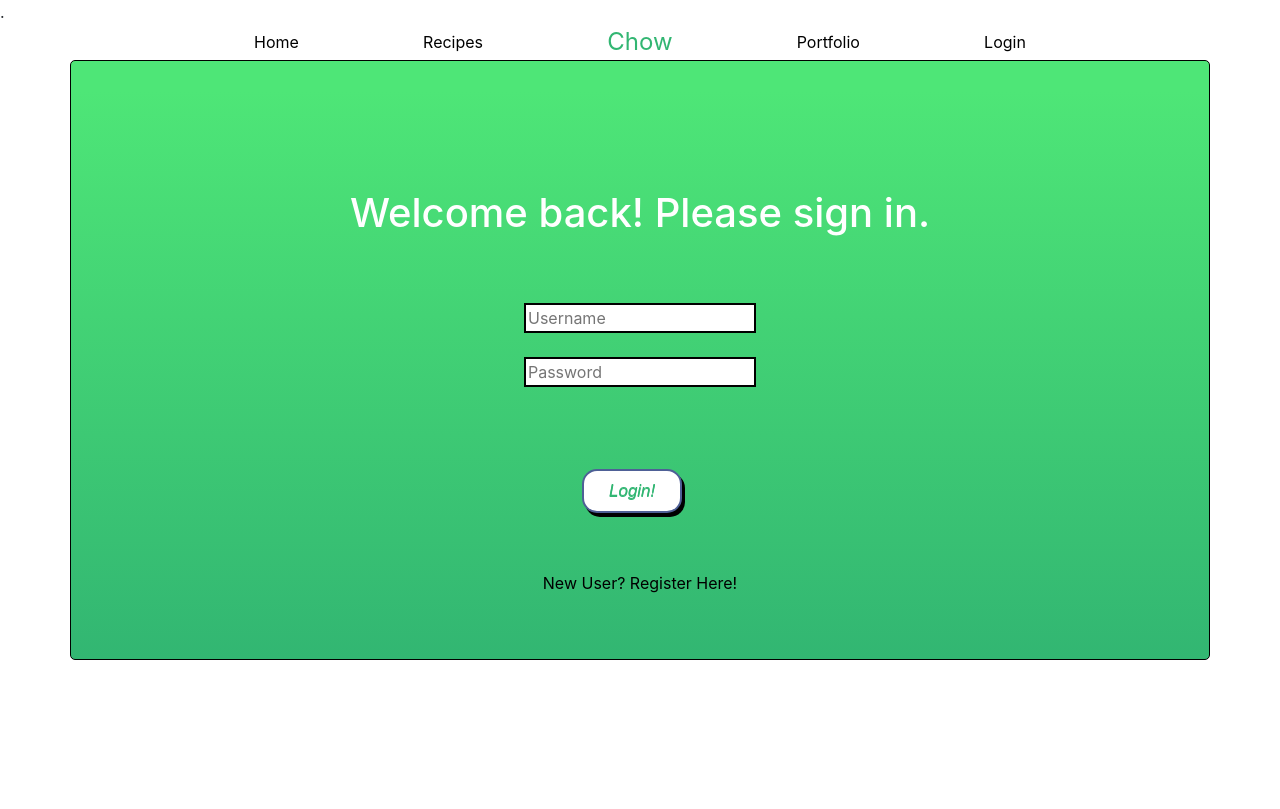
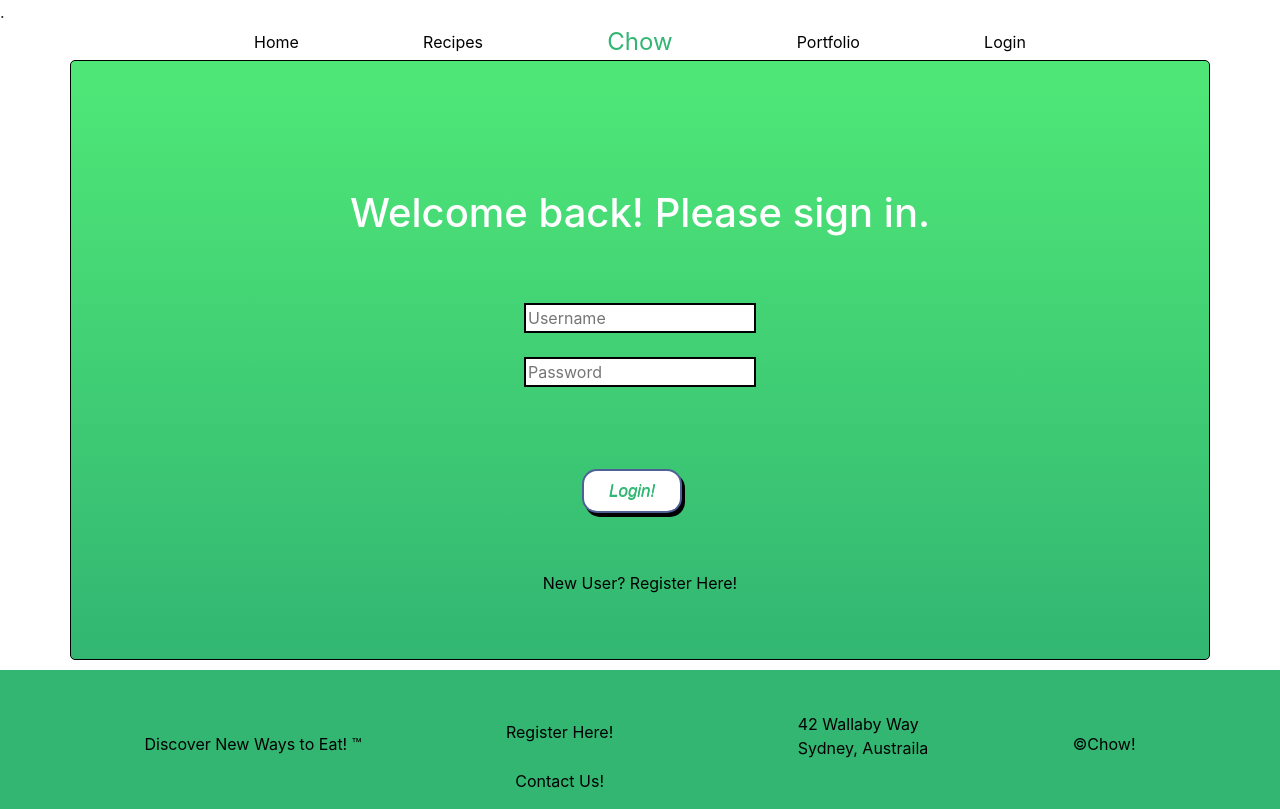
Before and after one commit to Chef-Portfolio-2/Frontend, a React (Create React App) app in the folder my-app/: page /login in a window 1280 px wide. Built offline with nearby package versions, Linux system fonts and the light colour scheme; no server answers; a web font is replaced by a local one.

Commit message:
fixed footer

```diff
--- a/my-app/package.json
+++ b/my-app/package.json
@@ -14,6 +14,7 @@
     "react-redux": "^7.1.3",
     "react-router-dom": "^5.1.2",
     "react-scripts": "3.3.0",
+    "react-sticky-footer": "^0.1.0-rc3",
     "reactstrap": "^8.2.0",
     "redux": "^4.0.5",
     "redux-logger": "^3.0.6",
--- a/my-app/src/components/ChefPortfolio/ChefPortfolioPage.js
+++ b/my-app/src/components/ChefPortfolio/ChefPortfolioPage.js
@@ -5,6 +5,7 @@ import {axiosWithAuth} from '../axiosAuthenticate/axiosWithAuth';
 import './ChefPortfolioPage.css';
 import PostRecipe from './PostRecipe.js';
 import NavBarSignOut from '../NavBars/NavBarSignOut';
+import Footer from '../Footer';
 
 function ChefPortfolioPage() {
     //call on axios to get the chef's login info to populate here
@@ -42,6 +43,7 @@ function ChefPortfolioPage() {
             </div>
 
             <ChefRecipeList recipes={chef} updateRecipes={setChef}/>
+            <Footer />
         </>
     )
 }
--- a/my-app/src/components/ChefPortfolio/Register.js
+++ b/my-app/src/components/ChefPortfolio/Register.js
@@ -3,6 +3,7 @@ import {axiosWithAuth} from '../axiosAuthenticate/axiosWithAuth';
 import { Link }from 'react-router-dom';
 import './Register.css';
 import NavBarSignin from '../NavBars/NavBarSignin';
+import Footer from "../Footer";
 // const initialUser = {
 //   first_name: '',
 //   last_name: '',
@@ -163,6 +164,7 @@ import NavBarSignin from '../NavBars/NavBarSignin';
         } */}
         </div>
       </div>
+      <Footer />
       </>
     )
 
--- a/my-app/src/components/Footer.js
+++ b/my-app/src/components/Footer.js
@@ -1,37 +1,58 @@
 import React from 'react';
 import styled from 'styled-components';
 import {Link} from 'react-router-dom';
+
 
 const Ul = styled.ul`
 display: flex;
 flex-direction: row;
 align-items: center;
-justify-content: space-around;
+justify-content: space-evenly;
+height: 25%;
 
 `
 const Container = styled.footer`
 background: #32b672;
-height: 8%;
+display: flex;
+flex-direction: column;
+justify-content: space-between;
+align-content: bottom;
+margin-top: 10px;
+height: auto;
+position: absolute;
+bottom: -10;
+width: 100%;
 `
 
+const List = styled.li`
+color: black;
+display: flex;
+flex-direction: column;
+align-items: center;
+justify-content: center;
+padding-right: 40px;
+margin-bottom: 00px;
+padding-top: 25px;
 
+`
 
 
 const Footer = () => {
     return (
         <Container>
-            <Ul className = "fa-ul">
-                <li>Discover New Ways to Eat! &trade; </li>
-                <li>
-                    <li><Link to="/Register">Register Here!</Link></li>
-                    <li><Link to="/contact">Contact Us!</Link></li>
-                </li>
-                <li><address> P Sherman, <br/>
+        <Ul>
+            <List>Discover New Ways to Eat! &trade; </List>
+                <List>
+                    <Link to="/Register"><List>Register Here!</List></Link>
+                    <Link to="/contact"><List>Contact Us!</List></Link>
+                </List>
+                <List><address>
                     42 Wallaby Way<br/>
                     Sydney, Austraila </address>
-                </li>
-                <li> &copy;Chow!</li>
+                </List>
+                <List> &copy;Chow!</List>
             </Ul>
+
         </Container>
     )
 
--- a/my-app/src/components/Login.js
+++ b/my-app/src/components/Login.js
@@ -7,6 +7,7 @@ import './Login.css';
 import {axiosWithAuth} from './axiosAuthenticate/axiosWithAuth';
 import { Link } from 'react-router-dom';
 import NavBarSignin from './NavBars/NavBarSignin';
+import Footer from './Footer';
 
 // styles
 
@@ -117,6 +118,7 @@ function LoginForm({errors, touched, Values}) {
 
 
       </Container>
+      <Footer />
       </>
     );
 }
```
Also changed, not shown: my-app/src/components/Login.css (line endings or trailing spaces), 1 other file (tests, documents, lock files or other folders).
